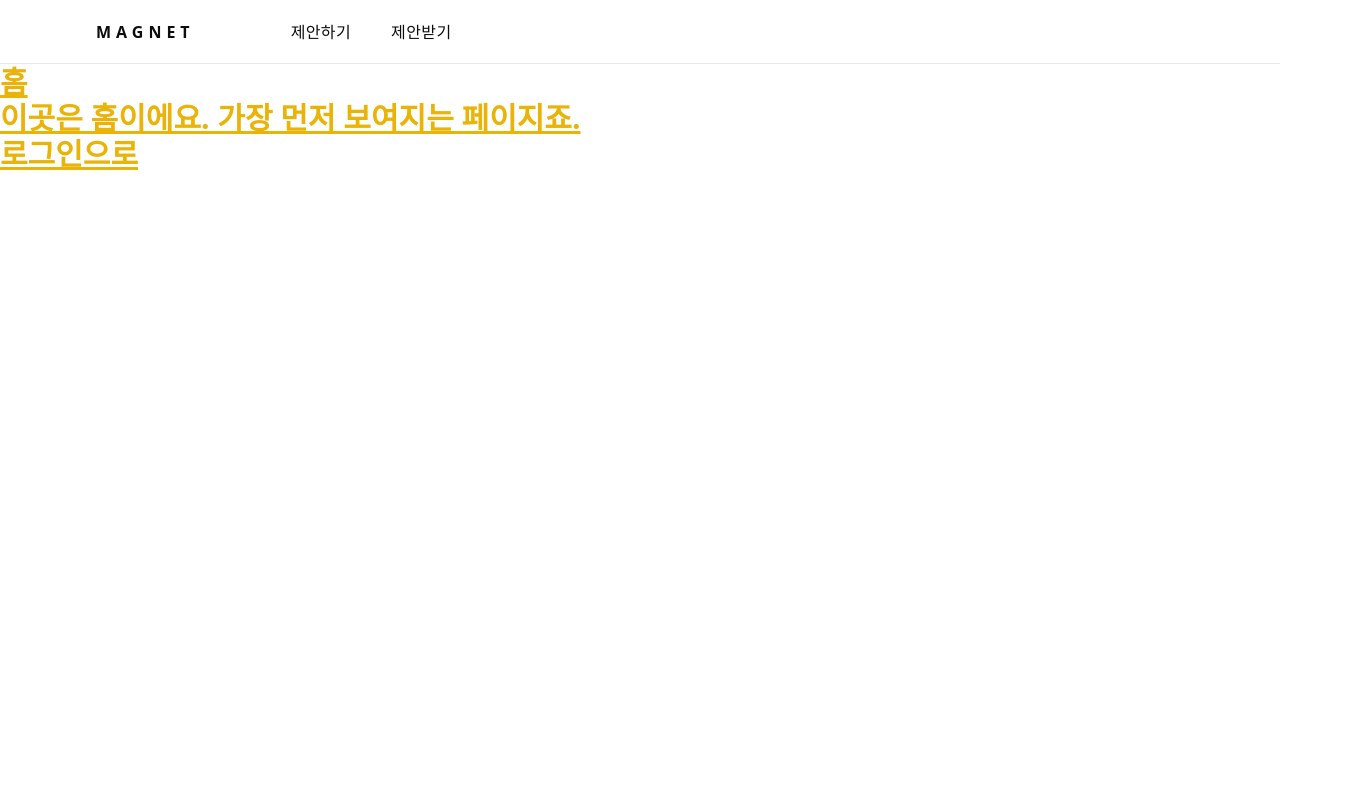
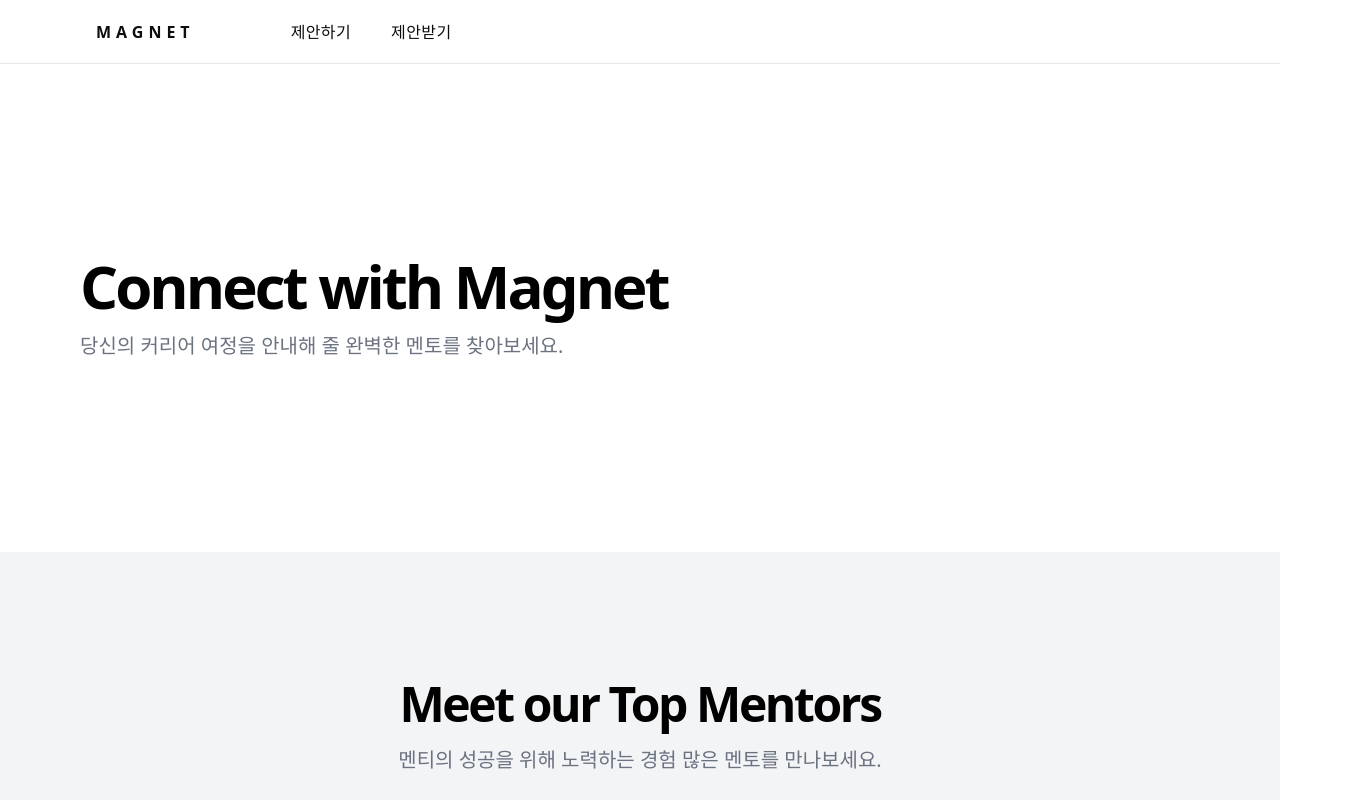
Before and after one commit to project-magnet/magnet, a React (Create React App) app in the folder client/: page / in a window 1280 px wide. Shown: the top 800 px of the page, 1360 px wide, since content can reach past the window. Built offline with nearby package versions, Linux system fonts and the light colour scheme.

Commit message:
feat: 메인페이지 구조 구현

```diff
--- a/client/src/App.tsx
+++ b/client/src/App.tsx
@@ -3,15 +3,17 @@ import { Route, Routes } from 'react-router-dom';
 import Login from './pages/Login';
 import Home from './pages/Home';
 import Header from './component/Header';
+import Footer from './component/Footer';
 
 function App() {
   return (
-    <div className="h-[200vh]">
+    <div className="w-screen">
       <Header />
       <Routes>
         <Route path="/" Component={Home} />
         <Route path="/Login" Component={Login} />
       </Routes>
+      <Footer />
     </div>
   );
 }
--- a/client/src/pages/Home.tsx
+++ b/client/src/pages/Home.tsx
@@ -3,11 +3,29 @@ import { Link } from 'react-router-dom';
 
 const Home = () => {
   return (
-    <div className="text-3xl font-bold underline text-yellow-500">
-      <h1>홈</h1>
-      <p>이곳은 홈이에요. 가장 먼저 보여지는 페이지죠.</p>
-      <Link to="/login">로그인으로</Link>
-    </div>
+    <section>
+      <section className="w-full py-6 sm:py-12 md:py-24 lg:py-32 xl:py-48 ">
+        <div className="container mx-5 md:mx-20">
+          <div className="flex flex-col justify-center space-y-4">
+            <h1 className="text-3xl font-bold tracking-tighter sm:text-5xl xl:text-6xl/none">
+              Connect with Magnet
+            </h1>
+            <p className=" text-gray-500 text-xs md:text-xl">
+              당신의 커리어 여정을 안내해 줄 완벽한 멘토를 찾아보세요.
+            </p>
+          </div>
+        </div>
+      </section>
+
+      <section className="w-full py-12 md:py-24 lg:py-32 bg-gray-100">
+        <div className="flex flex-col items-center justify-center space-y-4 ">
+          <h2 className="text-3xl font-bold tracking-tighter sm:text-5xl">Meet our Top Mentors</h2>
+          <p className="max-w-[900px] text-gray-500 md:text-xl/relaxed lg:text-base/relaxed xl:text-xl/relaxed dark:text-gray-400">
+            멘티의 성공을 위해 노력하는 경험 많은 멘토를 만나보세요.
+          </p>
+        </div>
+      </section>
+    </section>
   );
 };
 
```
